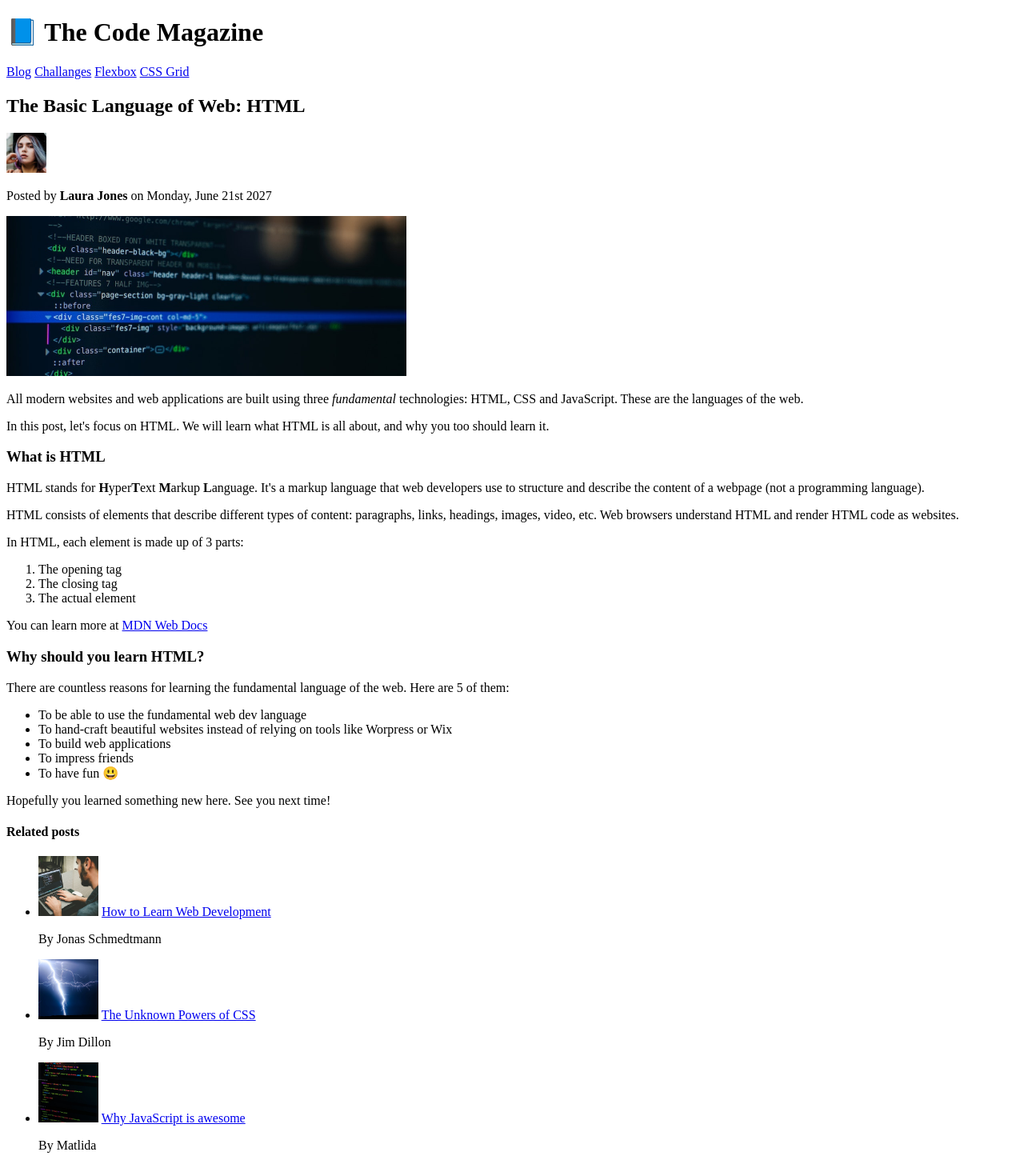
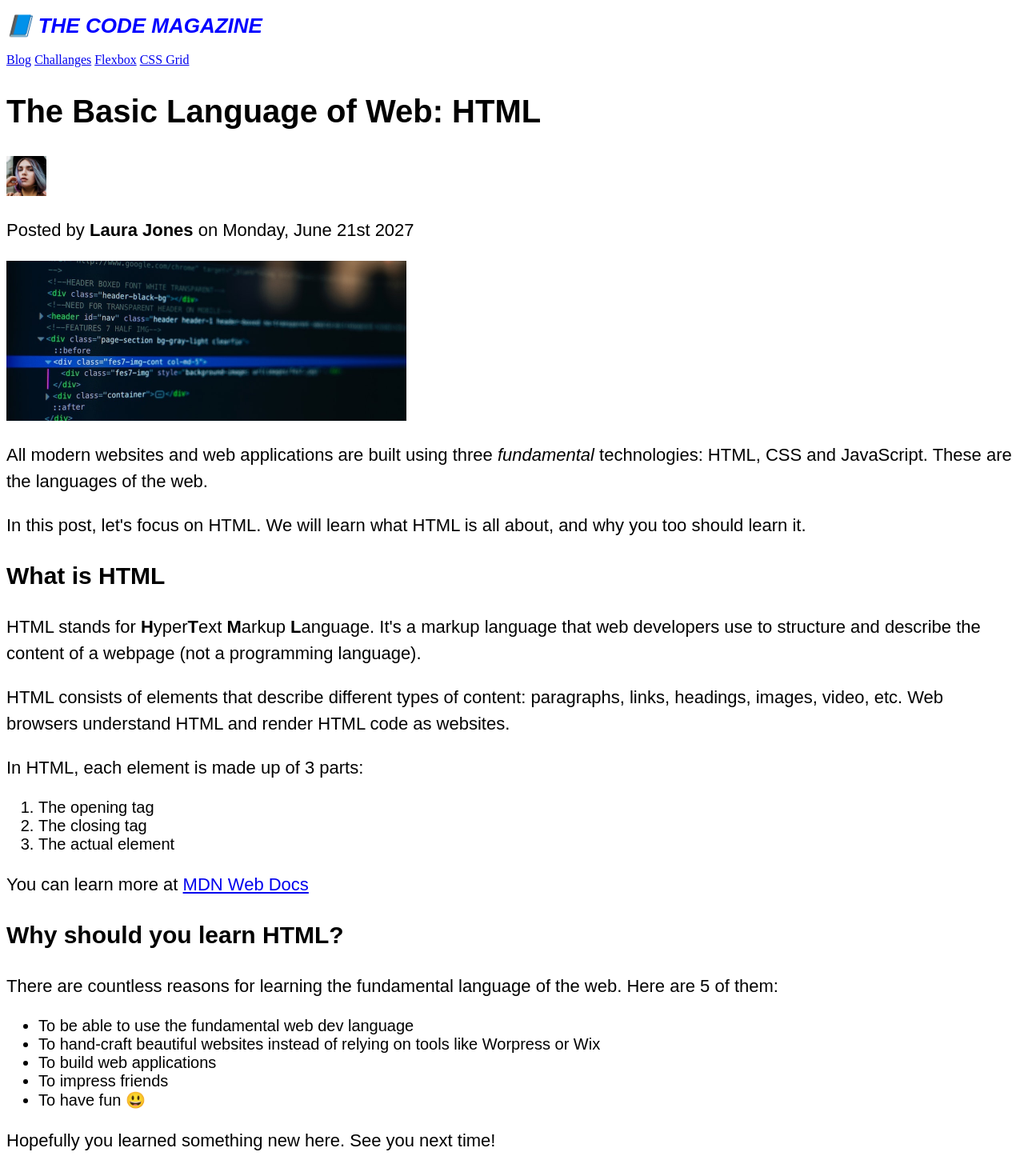
Before and after one commit to fkhan313/html-css, a plain HTML site: page 02-HTML-Fundamentals/index.html in a window 1280 px wide. Shown: the top 1445 px of the page at 80% size. Drawn offline with Linux system fonts and the light colour scheme.

Commit message:
Add css stylesheet

```diff
--- a/02-HTML-Fundamentals/index.html
+++ b/02-HTML-Fundamentals/index.html
@@ -2,6 +2,7 @@
 <html lang="en">
   <head>
     <meta charset="UTF-8" />
+    <link rel="stylesheet" href="style.css" />
     <meta http-equiv="X-UA-Compatible" content="IE=edge" />
     <meta name="viewport" content="width=device-width, initial-scale=1.0" />
     <title>The Basic Language of Web: HTML</title>
--- /dev/null
+++ b/02-HTML-Fundamentals/style.css
@@ -0,0 +1,35 @@
+h1 {
+  color: blue;
+  font-size: 26px;
+  font-family: sans-serif;
+  text-transform: uppercase;
+  font-style: italic;
+}
+
+h2 {
+  font-size: 40px;
+  font-family: sans-serif;
+}
+
+h3 {
+  font-size: 30px;
+  font-family: sans-serif;
+}
+
+h4 {
+  font-size: 20px;
+  font-family: sans-serif;
+  text-transform: uppercase;
+  text-align: center;
+}
+
+p {
+  font-size: 22px;
+  font-family: sans-serif;
+  line-height: 1.5;
+}
+
+li {
+  font-family: sans-serif;
+  font-size: 20px;
+}
```
